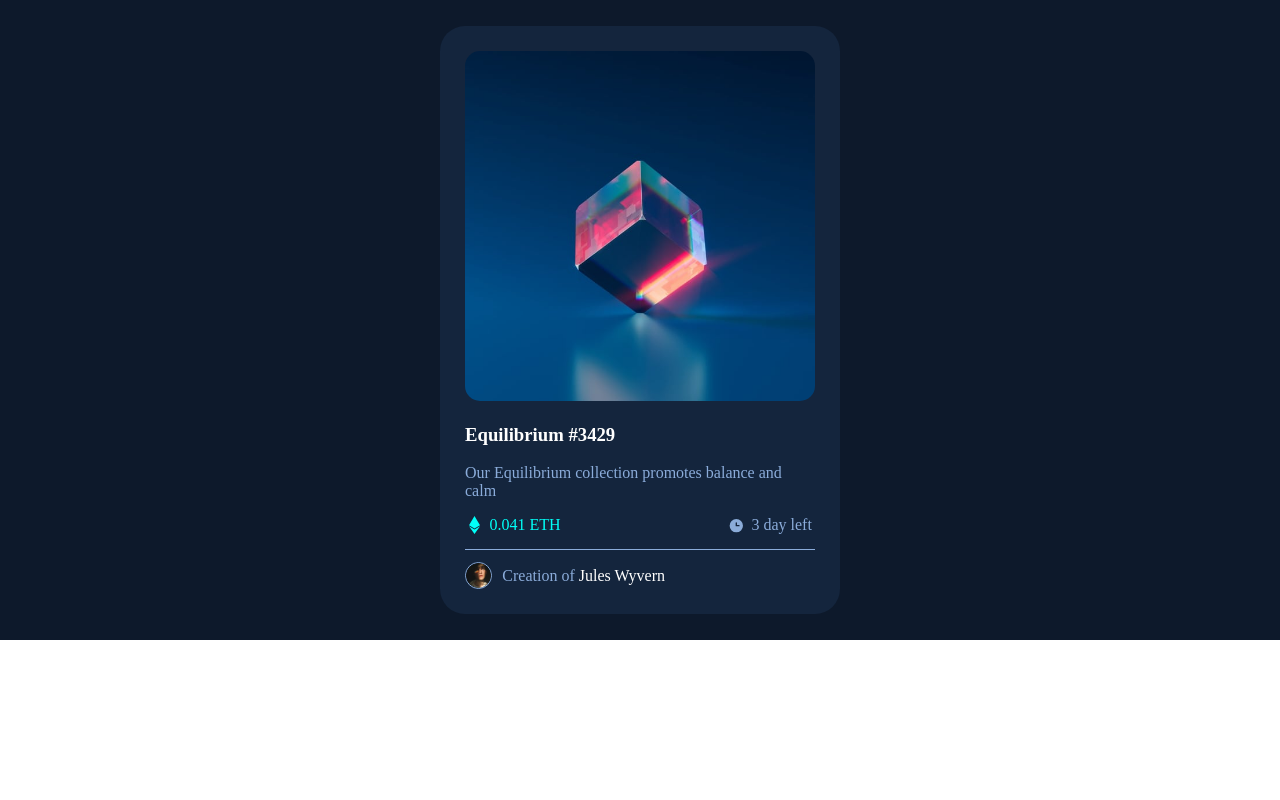
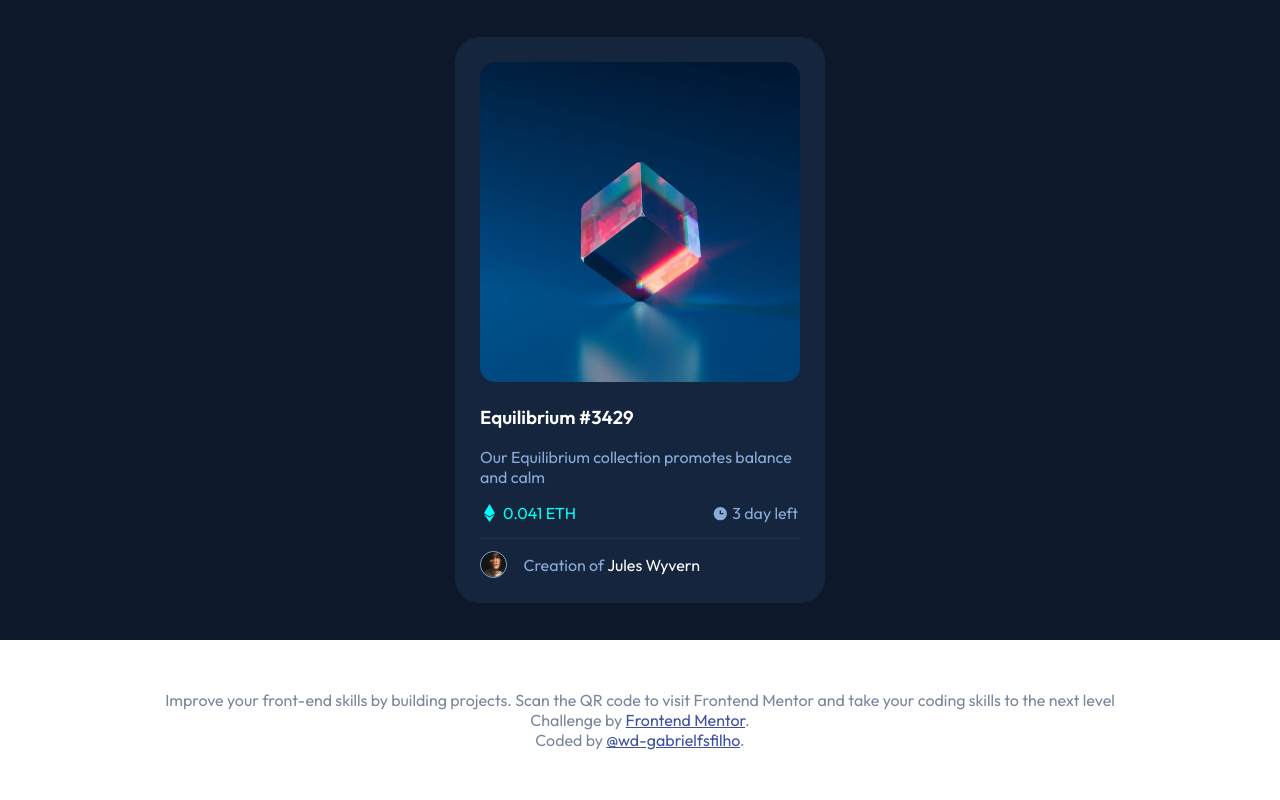
Before and after one commit to wd-gabrielfsfilho/Desafios-Frontend-Mentor, a plain HTML site: page 1 - nft-preview-card-component-main/index.html in a window 1280 px wide. Drawn offline with Linux system fonts and the light colour scheme.

Commit message:
termino do projeto nft preview card component main e correções no leame

```diff
--- a/1 - nft-preview-card-component-main/index.css
+++ b/1 - nft-preview-card-component-main/index.css
@@ -1,3 +1,10 @@
+/*
+* Prefixed by https://autoprefixer.github.io
+* PostCSS: v8.4.12,
+* Autoprefixer: v10.4.4
+* Browsers: last 4 version
+*/
+
 body {
     padding: 0px;
     margin: 0px;
@@ -10,15 +17,27 @@ body {
     height: 80vh;
     background-color: hsl(217, 54%, 11%);
 
+    display: -webkit-box;
+
+    display: -ms-flexbox;
+
     display: flex;
+    -webkit-box-orient: horizontal;
+    -webkit-box-direction: normal;
+        -ms-flex-direction: row;
             flex-direction: row;
+    -ms-flex-wrap: nowrap;
         flex-wrap: nowrap;
+    -webkit-box-pack: center;
+        -ms-flex-pack: center;
             justify-content: center;
+    -webkit-box-align: center;
+        -ms-flex-align: center;
             align-items: center;
 }
 
 .container2 {
-    width: 350px;
+    width: 320px;
     background-color: hsl(216, 50%, 16%);
     border-radius: 25px;
     padding: 25px;
@@ -38,21 +57,40 @@ body {
 }
 
 .container4 {
+    display: -webkit-box;
+    display: -ms-flexbox;
     display: flex;
+    -webkit-box-orient: horizontal;
+    -webkit-box-direction: normal;
+        -ms-flex-direction: row;
             flex-direction: row;
+    -ms-flex-wrap: nowrap;
         flex-wrap: nowrap;
+    -webkit-box-pack: justify;
+        -ms-flex-pack: justify;
             justify-content: space-between;
+    -webkit-box-align: center;
+        -ms-flex-align: center;
             align-items: center;
 
     padding-bottom: 15px;
-    border-bottom: 1px solid hsl(215, 51%, 70%);
+    border-bottom: 1px solid #20324a;
 }
 
 .container5 {
+    display: -webkit-box;
+    display: -ms-flexbox;
     display: flex;
+    -webkit-box-orient: horizontal;
+    -webkit-box-direction: normal;
+        -ms-flex-direction: row;
             flex-direction: row;
+    -ms-flex-wrap: nowrap;
         flex-wrap: nowrap;
+    -ms-flex-pack: distribute;
         justify-content: space-around;
+    -webkit-box-align: center;
+        -ms-flex-align: center;
             align-items: center;
     width: 100px;
 }
@@ -62,10 +100,19 @@ body {
 }
 
 .container6 {
+    display: -webkit-box;
+    display: -ms-flexbox;
     display: flex;
+    -webkit-box-orient: horizontal;
+    -webkit-box-direction: normal;
+        -ms-flex-direction: row;
             flex-direction: row;
+    -ms-flex-wrap: nowrap;
         flex-wrap: nowrap;
+    -ms-flex-pack: distribute;
         justify-content: space-around;
+    -webkit-box-align: center;
+        -ms-flex-align: center;
             align-items: center;
     width: 90px;
 }
@@ -77,13 +124,25 @@ body {
 .container7 {
     margin-top: 12px;
 
+    display: -webkit-box;
+
+    display: -ms-flexbox;
+
     display: flex;
+    -webkit-box-orient: horizontal;
+    -webkit-box-direction: normal;
+        -ms-flex-direction: row;
             flex-direction: row;
+    -ms-flex-wrap: nowrap;
         flex-wrap: nowrap;
+    -webkit-box-pack: justify;
+        -ms-flex-pack: justify;
             justify-content: space-between;
+    -webkit-box-align: center;
+        -ms-flex-align: center;
             align-items: center;
 
-    width: 200px;
+    width: 220px;
 }
 
 .imagem4 {
@@ -100,3 +159,57 @@ body {
     color: hsl(0, 0%, 100%);
     text-decoration: none;
 }
+
+.fonte {
+    font-family: 'Outfit', sans-serif;
+}
+
+
+/*Frontend Mentor container*/
+#fm {
+    height: 20vh;
+
+    display: -webkit-box;
+
+    display: -ms-flexbox;
+
+    display: flex;
+    -webkit-box-orient: horizontal;
+    -webkit-box-direction: normal;
+        -ms-flex-direction: row;
+            flex-direction: row;
+    -ms-flex-wrap: nowrap;
+        flex-wrap: nowrap;
+    -webkit-box-pack: center;
+        -ms-flex-pack: center;
+            justify-content: center;
+    -webkit-box-align: center;
+        -ms-flex-align: center;
+            align-items: center;
+
+    -webkit-box-sizing: border-box;
+
+            box-sizing: border-box;
+  }
+
+  #fm div {
+    text-align: center;
+  }
+
+  #fm div span {
+    color: hsl(220, 15%, 55%);
+    font-family: 'Outfit', sans-serif;
+  }
+
+  #fm a {
+    color: hsl(228, 45%, 44%);
+    font-family: 'Outfit', sans-serif;
+  }
+
+
+/*responsividade*/
+@media screen and (max-width: 375px){
+    .container2 {
+        width: 75%;
+    }
+}
--- a/1 - nft-preview-card-component-main/index.html
+++ b/1 - nft-preview-card-component-main/index.html
@@ -9,7 +9,12 @@
 
   <title>Frontend Mentor | NFT preview card component</title>
 
+  <!--estilo-->
   <link rel="stylesheet" href="index.css">
+  <!--fontes-->
+  <link rel="preconnect" href="https://fonts.googleapis.com">
+  <link rel="preconnect" href="https://fonts.gstatic.com" crossorigin>
+  <link href="https://fonts.googleapis.com/css2?family=Outfit:wght@300;400;600&display=swap" rel="stylesheet">
 </head>
 <body>
 
@@ -20,26 +25,36 @@
     <div class="container3">
       <img src="./images/image-equilibrium.jpg" alt="Imagem de um cubo girando" class="imagem1">
     </div>
-    <h3 class="titulo1">Equilibrium #3429</h3>
-    <p class="texto1">Our Equilibrium collection promotes balance and calm</p>
+    <h3 class="titulo1 fonte">Equilibrium #3429</h3>
+    <p class="texto1 fonte">Our Equilibrium collection promotes balance and calm</p>
     <div class="container4">
       <div class="container5">
         <img src="./images/icon-ethereum.svg" alt="Icone da moeda digital Ethereum" class="imagem2">
-        <span class="texto2">0.041 ETH</span>
+        <span class="texto2 fonte">0.041 ETH</span>
       </div>
       <div class="container6">
         <img src="./images/icon-clock.svg" alt="Icone de um pequeno relogio" class="imagem3">
-        <span class="texto3">3 day left</span>
+        <span class="texto3 fonte">3 day left</span>
       </div>
     </div>
     <div class="container7">
       <img src="./images/image-avatar.png" alt="Imagem pequena de uma pessoa" class="imagem4">
-      <span class="texto4">Creation of <a href="#" class="link">Jules Wyvern</a></span>
+      <span class="texto4 fonte">Creation of <a href="#" class="link">Jules Wyvern</a></span>
     </div>
 
   </div><!--fim do container 2-->
 
 </div><!--fim do container 1-->
 
+<div id="fm">
+  <div>
+    <span>Improve your front-end skills by building projects. Scan the QR code to visit Frontend Mentor and take your coding skills to the next level</span>
+    <br>
+    <span>Challenge by <a href="https://www.frontendmentor.io?ref=challenge" target="_blank">Frontend Mentor</a>.</span>
+    <br>
+    <span>Coded by <a href="https://www.frontendmentor.io/profile/wd-gabrielfsfilho">@wd-gabrielfsfilho</a>.</span>
+  </div>
+</div>
+
 </body>
 </html>
```
Also changed, not shown: 1 - nft-preview-card-component-main/design/active-states.jpg (deleted), 1 - nft-preview-card-component-main/design/desktop-preview.jpg (deleted), 2 other files. Lines whose indentation alone changed are shown as unchanged.
